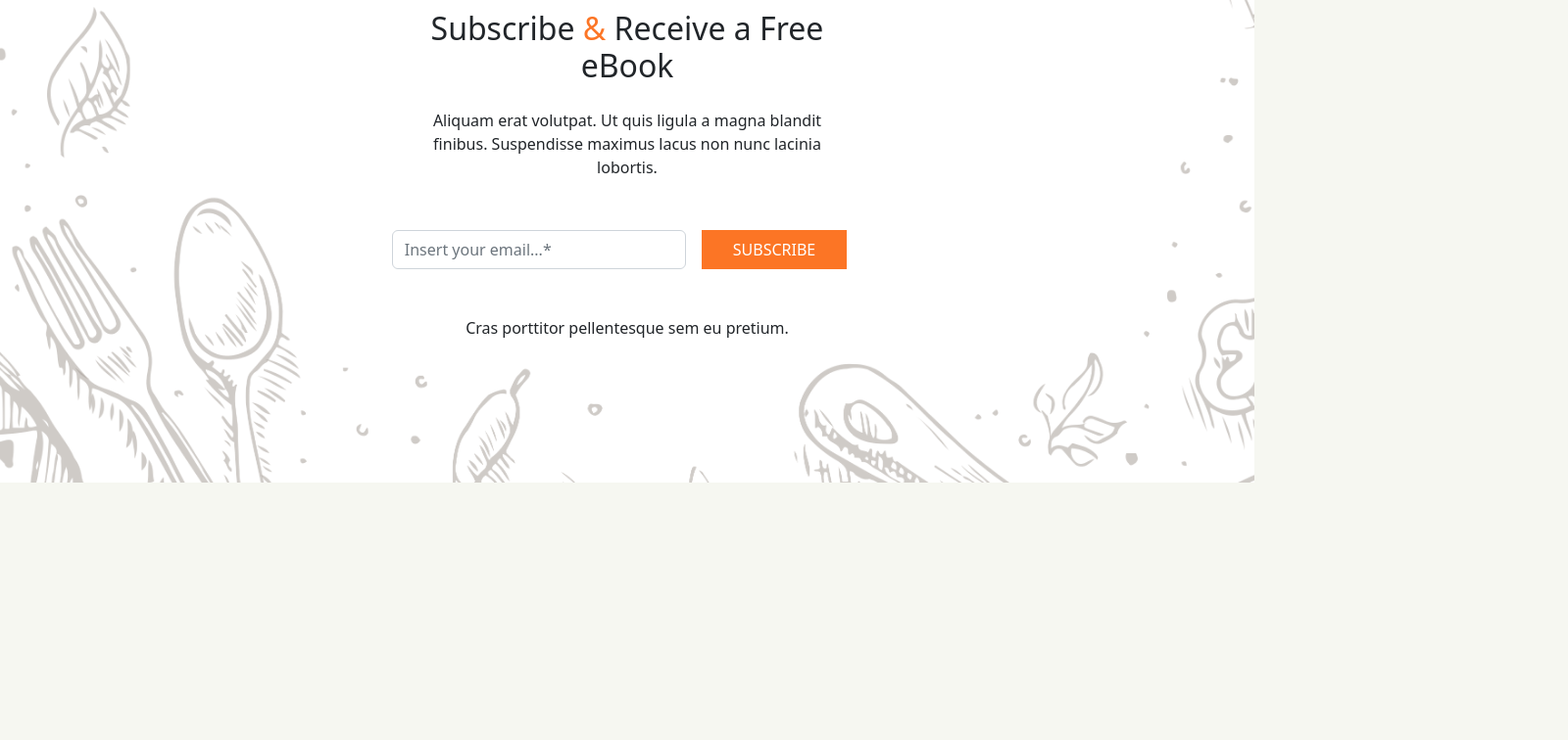
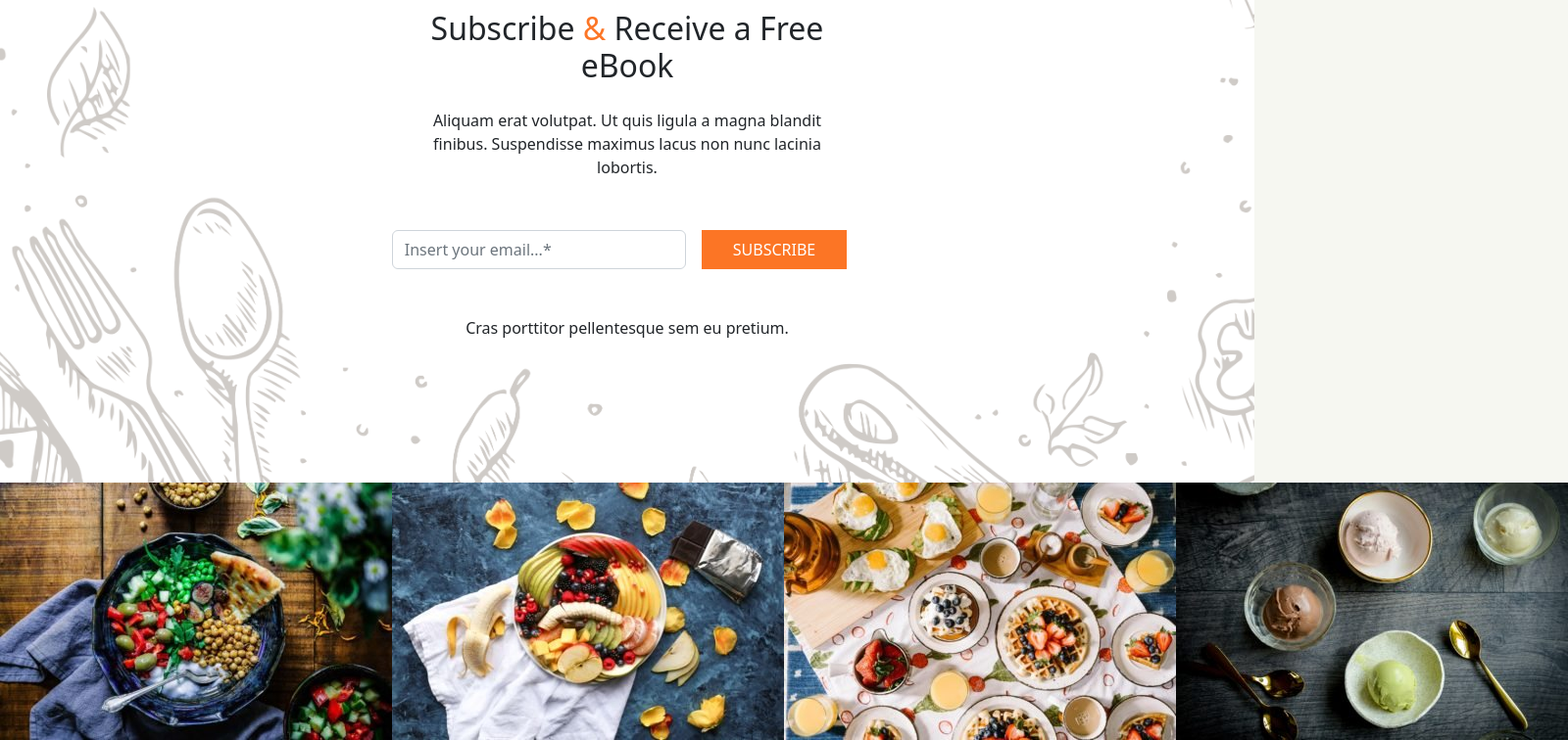
Before and after one commit to robertonesta/proj-html-vuejs, a Vue app: page / in a window 1280 px wide. Shown: the part 5148-5904 px from the top of the page at 98% size, 1600 px wide, since content can reach past the window. Before the commit the page ends 5641 px from the top, so only its background shows below. Built offline with nearby package versions, Linux system fonts and the light colour scheme.

Commit message:
picturesComponent

```diff
--- a/src/components/appMain.vue
+++ b/src/components/appMain.vue
@@ -6,6 +6,7 @@
         <culinaryCollection/>
         <farmToTable/>
         <SubscriptionComponent/>
+        <picturesComponent/>
 
     </main>
 </template>
@@ -17,6 +18,7 @@ import popularRecipes from "./popularRecipes.vue"
 import culinaryCollection from "./culinaryCollection.vue"
 import farmToTable from "./FarmToTable.vue"
 import SubscriptionComponent from "./subscriptionComponent.vue"
+import picturesComponent from "./picturesComponent.vue"
 export default {
     name: "appMain",
     components: {
@@ -25,7 +27,8 @@ export default {
     popularRecipes,
     culinaryCollection,
     farmToTable,
-    SubscriptionComponent
+    SubscriptionComponent,
+    picturesComponent,
 },
     setup () {
 
--- /dev/null
+++ b/src/components/picturesComponent.vue
@@ -0,0 +1,33 @@
+<template>
+    <div class="container m-0">
+        <div class="row">
+            <div class="col12 d-flex">
+                <img src="../assets/img/Yogurt-Nan-400x263.jpg" alt="">
+                <img src="../assets/img/Mixed-fruits-400x263.jpg" alt="">
+                <img src="../assets/img/r-rachel-park-366508-unsplash-min-400x263.jpg" alt="">
+                <img src="../assets/img/r-michelle-tsang-500721-unsplash-min-400x263.jpg" alt="">
+            </div>
+        </div>
+    </div>
+</template>
+
+<script>
+export default {
+    name: "picturesComponent",
+    setup () {
+
+
+        return {}
+    }
+}
+</script>
+
+<style lang="scss" scoped>
+.col12{
+    padding: 0;
+
+    img{
+       width: 100%;
+    }
+}
+</style>
```
Also changed, not shown: src/assets/img/r-michelle-tsang-500721-unsplash-min-400x263.jpg (added), src/assets/img/r-rachel-park-366508-unsplash-min-400x263.jpg (added).
